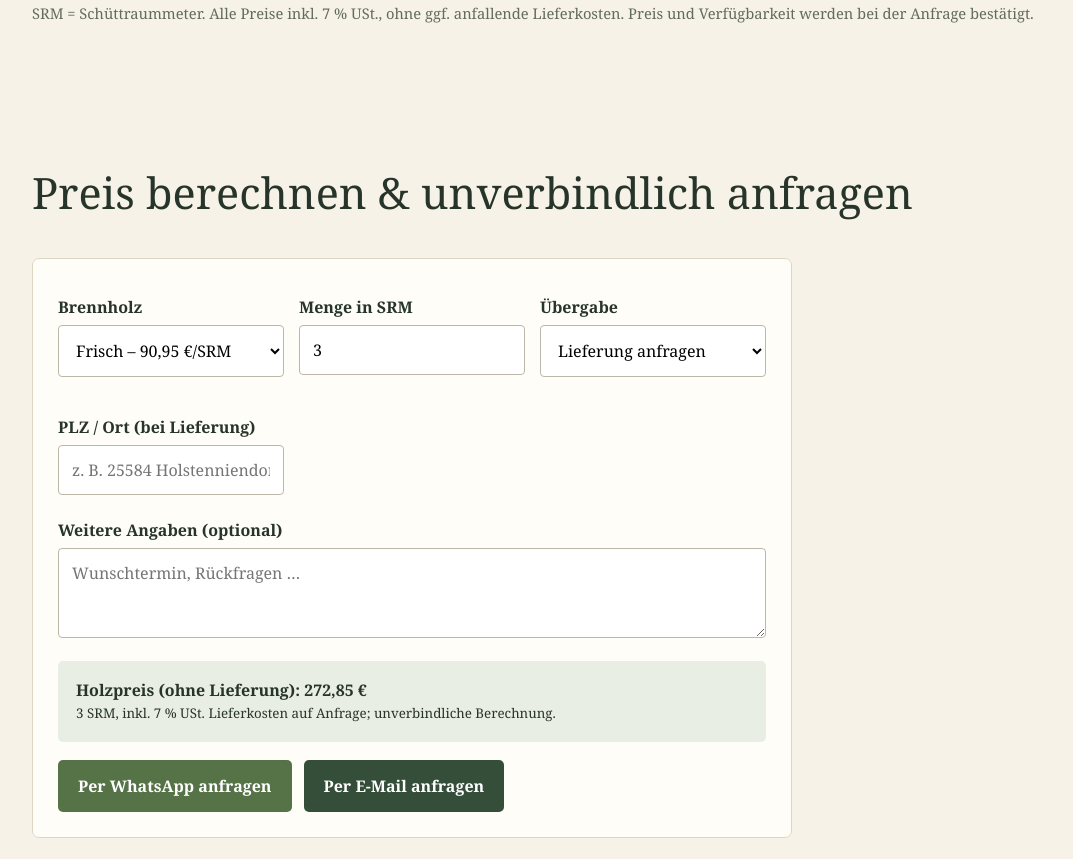
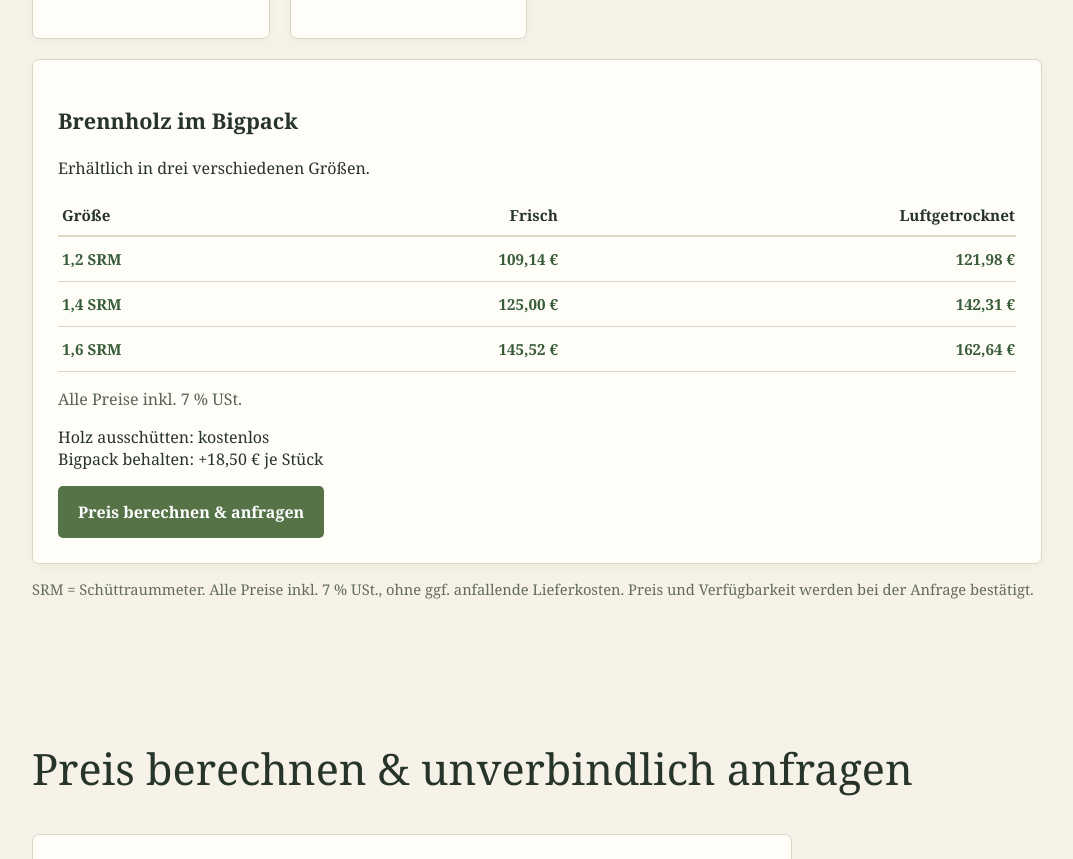
Before and after one commit to gbtpb4ftyz-sudo/gbtpb4ftyz-sudo, a plain HTML site: page index.html in a window 1280 px wide. Shown: the part 1610-2469 px from the top of the page, without its empty margins (103-1176 px from the left). Drawn offline with Linux system fonts and the light colour scheme.

Commit message:
Update index.html

```diff
--- a/index.html
+++ b/index.html
@@ -9,6 +9,45 @@
 <main><section id="sortiment" class="wrap"><h2>Unser Brennholz</h2><div class="cards">
 <article class="card"><h3>Frisches Brennholz</h3><div class="price">90,95 € / SRM</div><p class="muted">Inkl. 7 % USt. Zum weiteren Trocknen vor der Verwendung.</p></article>
 <article class="card"><h3>Luftgetrocknetes Brennholz</h3><div class="price">101,65 € / SRM</div><p class="muted">Inkl. 7 % USt.</p></article>
+
+<article class="card" style="grid-column:1/-1;">
+  <h3>Brennholz im Bigpack</h3>
+  <p>Erhältlich in drei verschiedenen Größen.</p>
+
+  <table style="width:100%;border-collapse:collapse;font-size:0.95rem;">
+    <thead>
+      <tr style="border-bottom:2px solid #ded6c5;">
+        <th style="text-align:left;padding:10px 4px;">Größe</th>
+        <th style="text-align:right;">Frisch</th>
+        <th style="text-align:right;">Luftgetrocknet</th>
+      </tr>
+    </thead>
+    <tbody style="color:#385c38;font-weight:bold;">
+      <tr style="border-bottom:1px solid #ded6c5;">
+        <td style="padding:12px 4px;">1,2 SRM</td>
+        <td style="text-align:right;">109,14 €</td>
+        <td style="text-align:right;">121,98 €</td>
+      </tr>
+      <tr style="border-bottom:1px solid #ded6c5;">
+        <td style="padding:12px 4px;">1,4 SRM</td>
+        <td style="text-align:right;">125,00 €</td>
+        <td style="text-align:right;">142,31 €</td>
+      </tr>
+      <tr style="border-bottom:1px solid #ded6c5;">
+        <td style="padding:12px 4px;">1,6 SRM</td>
+        <td style="text-align:right;">145,52 €</td>
+        <td style="text-align:right;">162,64 €</td>
+      </tr>
+    </tbody>
+  </table>
+
+  <p class="muted">Alle Preise inkl. 7 % USt.</p>
+  <p>Holz ausschütten: kostenlos<br>
+  Bigpack behalten: +18,50 € je Stück</p>
+
+  <a class="btn" href="#anfrage">Preis berechnen &amp; anfragen</a>
+</article>
+
 </div><p class="note">SRM = Schüttraummeter. Alle Preise inkl. 7 % USt., ohne ggf. anfallende Lieferkosten. Preis und Verfügbarkeit werden bei der Anfrage bestätigt.</p></section>
 <section id="anfrage" class="wrap"><h2>Preis berechnen &amp; unverbindlich anfragen</h2><div class="panel"><div class="fields">
 <div class="field">
```
